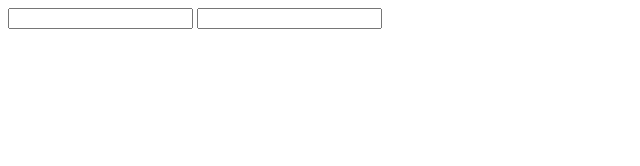
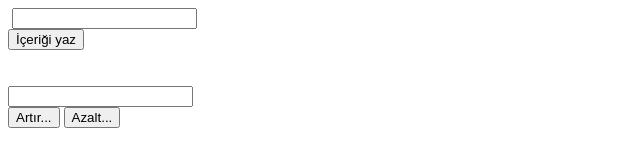
Before and after one commit to OzcanKaraa/Javascript101_Live, a plain HTML site: page FormElement.html in a window 1280 px wide. Shown: the whole page, without its empty margins (0-640 px from the left). Drawn offline with Linux system fonts and the light colour scheme.

Commit message:
some changes

```diff
--- a/FormElement.html
+++ b/FormElement.html
@@ -1,12 +1,20 @@
-<!DOCTYPE html>
+﻿<!DOCTYPE html>
 <html>
 <head>
     <meta charset="utf-8" />
-    <title></title>
+    <title>Form elements</title>
+
+    <script src="scripts/formelements.js"></script>
+
 </head>
 <body>
-    <input id="tbox1" type="text" />
-    <input id="tbox2" type="text" />
+    <!-- tbox1 in içeriğini yazma butona basınca -->
+    <input id="tbox1" type="text" /><br />
+    <input id="Button1" type="button" value="İçeriği yaz" onclick="tboxWrite()" />&nbsp;&nbsp;<br /><b id="sonuc1"></b>  <br /><br />
+    <!-- tbox2 nin içeriğini artırma butona basınca -->
+    <input id="tbox2" type="text" /><br />
+    <input id="Button2" type="button" value="Artır..." onclick="artir()" />
+    <input id="Button3" type="button" value="Azalt..." onclick="azalt()" />
 
 </body>
 </html>
--- a/scripts/formelements.js
+++ b/scripts/formelements.js
@@ -1,3 +1,27 @@
-var tbox1;
-tbox1 = document.getElementById("tbox1").value;
-document.getElementById("sonuc1").innetHtml = tbox1;
+function tboxWrite() {
+    var tbox1; // aşağıda kullanağım değişgeni tanımlıyorum.
+
+    tbox1 = document.getElementById("tbox1").value; // html tarafındaki tbox1 elementinin içerğini okuyorum.
+
+    document.getElementById("sonuc1").innerHTML = tbox1; // html tarafındaki sonuc1 id li elementin içeriğini öğrendiğim değerle dolduruyorum.
+}
+
+function artir() {
+    var deger;
+
+    deger = parseInt(document.getElementById("tbox2").value);
+
+    deger++;
+
+    document.getElementById("tbox2").value = deger;
+}
+
+function azalt() {
+    var deger;
+
+    deger = parseInt(document.getElementById("tbox2").value);
+
+    deger--;
+
+    document.getElementById("tbox2").value = deger;
+}
```
Also changed, not shown: index.html (+10 -9 lines).
